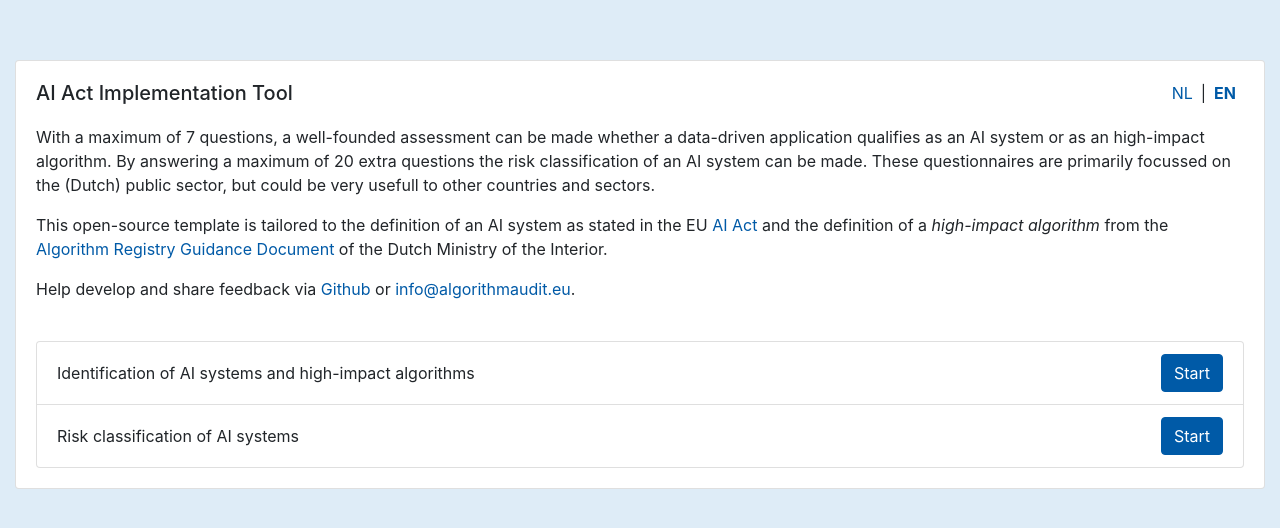
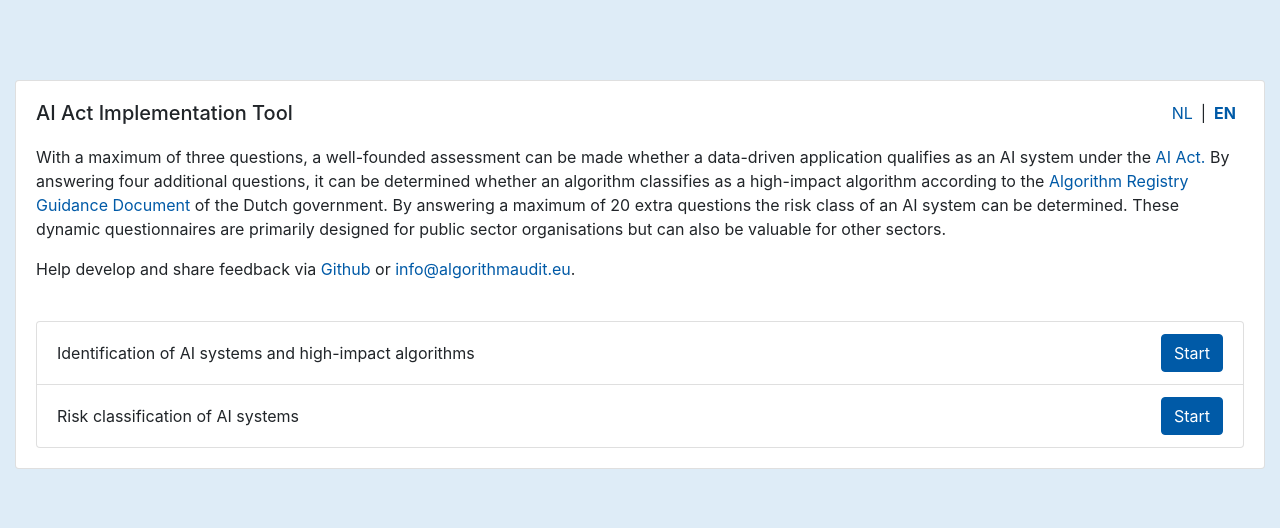
Before and after one commit to vaunapuu/AI-kusimused, a React (Vite) app: page / in a window 1280 px wide. Shown: the part 126-654 px from the top of the page. Built offline with nearby package versions, Linux system fonts and the light colour scheme.

Commit message:
Simplification of intro.tsx and streamlined translations EN NL

```diff
--- a/src/components/Intro.tsx
+++ b/src/components/Intro.tsx
@@ -22,25 +22,27 @@ export default function ({
         </div>
 
         <div className="mb-4">
-          <p>{t("description1")}</p>
           <p>
-            {t("description2")}
+            {/* first sentence */}
+            {t("description1")}
             <a
               href="https://eur-lex.europa.eu/eli/reg/2024/1689/oj"
               target="_blank"
             >
-              {t("source1")}
+              {t("AI_Act_link")}
             </a>
-            {t("description2_1")}
-            <i>{t("description2_2")} </i>
-            {t("description2_3")}
+            {/* second sentence */}
+            {t("description2")}
             <a
               href="https://algoritmes.pleio.nl/attachment/entity/f1a35292-7ea6-4e47-93fa-b3358e9ab2e0"
               target="_blank"
             >
-              {t("source2")}
+              {t("Handreiking_link")}
             </a>
-            {t("description2_4")}
+            {t("description3")}
+            {/* third sentence */}
+            {t("description4")}
+            {t("description5")}
           </p>
           <p>
             {t("feedback")}{" "}
--- a/src/i18n/en/translation.json
+++ b/src/i18n/en/translation.json
@@ -1,13 +1,12 @@
 {
   "cardTitle": "AI Act Implementation Tool",
-  "description1": "With a maximum of 7 questions, a well-founded assessment can be made whether a data-driven application qualifies as an AI system or as an high-impact algorithm. By answering a maximum of 20 extra questions the risk classification of an AI system can be made. These questionnaires are primarily focussed on the (Dutch) public sector, but could be very usefull to other countries and sectors.",
-  "description2": "This open-source template is tailored to the definition of an AI system as stated in the EU ",
-  "source1": "AI Act",
-  "description2_1": " and the definition of a ",
-  "description2_2": " high-impact algorithm ",
-  "description2_3": " from the ",
-  "source2": "Algorithm Registry Guidance Document ",
-  "description2_4": " of the Dutch Ministry of the Interior.",
+  "description1": "With a maximum of three questions, a well-founded assessment can be made whether a data-driven application qualifies as an AI system under the",
+  "AI_Act_link": " AI Act. ",
+  "description2": "By answering four additional questions, it can be determined whether an algorithm classifies as a high-impact algorithm according to the",
+  "Handreiking_link": " Algorithm Registry Guidance Document",
+  "description3": " of the Dutch government.",
+  "description4": " By answering a maximum of 20 extra questions the risk class of an AI system can be determined.",
+  "description5": " These dynamic questionnaires are primarily designed for public sector organisations but can also be valuable for other sectors.",
   "feedback": "Help develop and share feedback via",
   "startButton": "Start",
   "or": "or",
--- a/src/i18n/nl/translation.json
+++ b/src/i18n/nl/translation.json
@@ -1,13 +1,12 @@
 {
   "cardTitle": "AI-verordening implementatie tool",
-  "description1": "Aan de hand van maximaal 7 vragen kun je al een gedegen inschatting maken of een datagedreven toepassing een AI-systeem of impactvol algoritme betreft. Met het invullen van maximaal 20 aanvullende vragen kan worden bepaald wat de risicoclassificatie is van een AI-systeem. Deze vragenlijsten richten zich primair op publieke sector organisaties.",
-  "description2": "Deze open-source template is afgestemd op de definitie van een AI-systeem uit de ",
-  "source1": "AI-verordening",
-  "description2_1": " en de definitie van een ",
-  "description2_2": " impactvol algoritme ",
-  "description2_3": " uit de ",
-  "source2": "Handreiking Algoritmeregister",
-  "description2_4": " van het Ministerie van Binnenlandse Zaken en Koningkrijksrelaties.",
+  "description1": "Aan de hand van maximaal drie vragen kan een gedegen inschatting worden gemaakt of een datagedreven toepassing als AI-systeem kwalificeert onder de",
+  "AI_Act_link": " AI-verordening.",
+  "description2": " Door het invullen van vier aanvullende vragen kan worden bepaald of een algoritme kwalificeert als een impactvol algoritme zoals gedefinieerd in de",
+  "Handreiking_link": " Handreiking Algoritmeregister",
+  "description3": " van de Nederlandse overheid.",
+  "description4": " Met het invullen van maximaal 20 aanvullende vragen kan worden bepaald wat de risicoclassificatie is van een AI-systeem.",
+  "description5": "  Deze dynamische vragenlijsten richten zich primair op publieke sector organisaties, maar kunnen ook nuttig zijn voor andere sectoren.",
   "feedback": "Help mee ontwikkelen. Deel feedback middels",
   "startButton": "Start",
   "or": "of",
```
